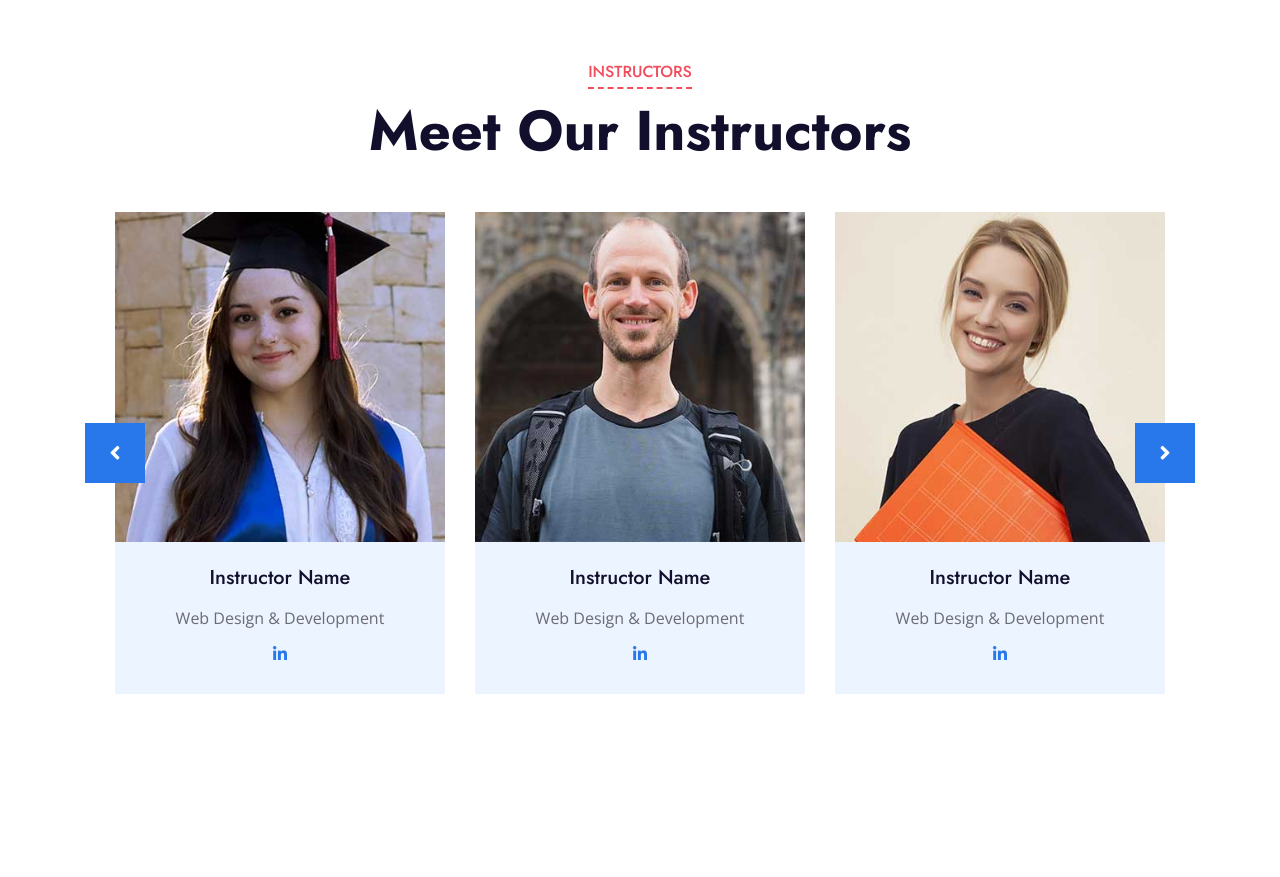
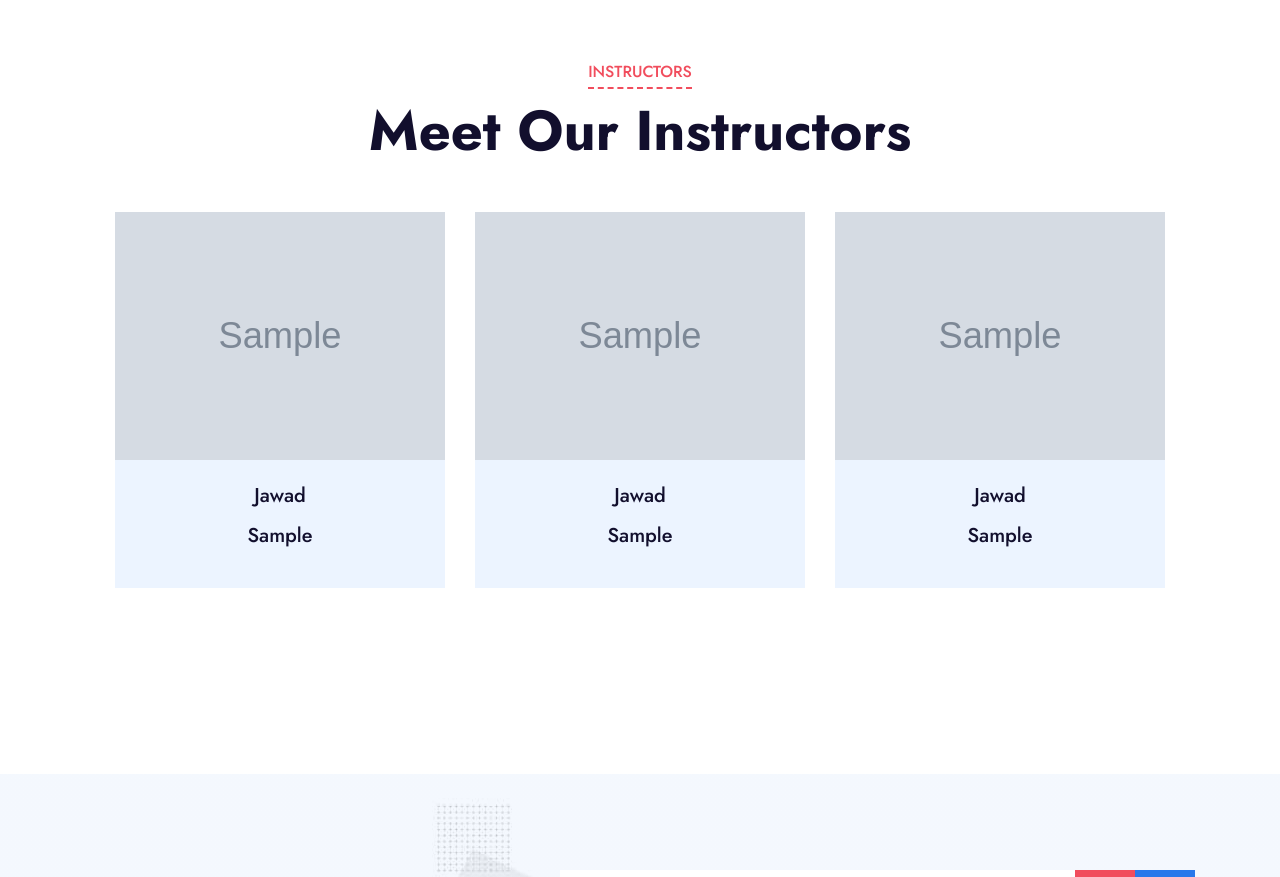
Before and after one commit to sameer0009/FYP, a PHP site: page / in a window 1280 px wide. Shown: the part 3252-4129 px from the top of the page. Run offline with PHP 8.4, Linux system fonts and the light colour scheme; data comes from the database, SQL or seed files in the repository; tables that the repository leaves empty hold one stand-in row (values such as "Sample post"); grey boxes marked "Sample" are stand-in pictures; some libraries are stand-ins or nearby versions.

Commit message:
my team updated on index

```diff
--- a/index.php
+++ b/index.php
@@ -211,6 +211,13 @@
 
 
     <!-- Team Start -->
+    <?php
+require('./dbcon.php');
+
+$sql="SELECT users.fname,profile_t.picture,profile_t.experience FROM users JOIN profile_t ON users.id=profile_t.id";
+$sql_run=mysqli_query($con,$sql);
+
+?>
     <div class="container-fluid py-5">
         <div class="container py-5">
             <div class="section-title text-center position-relative mb-5">
@@ -218,49 +225,29 @@
                 <h1 class="display-4">Meet Our Instructors</h1>
             </div>
             <div class="owl-carousel team-carousel position-relative" style="padding: 0 30px;">
+            <?php
+            if (mysqli_num_rows($sql_run)>0) {
+                while ($row=mysqli_fetch_assoc($sql_run)) {
+                    ?>
+
                 <div class="team-item">
-                    <img class="img-fluid w-100" src="img/team-1.jpg" alt="">
+                    <img class="img-fluid w-100" src="uploads/<?php echo $row['picture'];?>" alt="">
                     <div class="bg-light text-center p-4">
-                        <h5 class="mb-3">Instructor Name</h5>
-                        <p class="mb-2">Web Design & Development</p>
+                        <h5 class="mb-3"><?php echo $row['fname'];?></h5>
+                        <h5 class="mb-3"><?php echo $row['experience'];?></h5>
+                        <p class="mb-2">    </p>
                         <div class="d-flex justify-content-center">
-
-                            <a class="mx-1 p-1" href="#"><i class="fab fa-linkedin-in"></i></a>
                         </div>
                     </div>
                 </div>
-                <div class="team-item">
-                    <img class="img-fluid w-100" src="img/team-2.jpg" alt="">
-                    <div class="bg-light text-center p-4">
-                        <h5 class="mb-3">Instructor Name</h5>
-                        <p class="mb-2">Web Design & Development</p>
-                        <div class="d-flex justify-content-center">
-                            <a class="mx-1 p-1" href="#"><i class="fab fa-linkedin-in"></i></a>
-                        </div>
-                    </div>
-                </div>
-                <div class="team-item">
-                    <img class="img-fluid w-100" src="img/team-3.jpg" alt="">
-                    <div class="bg-light text-center p-4">
-                        <h5 class="mb-3">Instructor Name</h5>
-                        <p class="mb-2">Web Design & Development</p>
-                        <div class="d-flex justify-content-center">
 
-                            <a class="mx-1 p-1" href="#"><i class="fab fa-linkedin-in"></i></a>
-                        </div>
-                    </div>
-                </div>
-                <div class="team-item">
-                    <img class="img-fluid w-100" src="img/team-4.jpg" alt="">
-                    <div class="bg-light text-center p-4">
-                        <h5 class="mb-3">Instructor Name</h5>
-                        <p class="mb-2">Web Design & Development</p>
-                        <div class="d-flex justify-content-center">
-                            <a class="mx-1 p-1" href="#"><i class="fab fa-linkedin-in"></i></a>
-                        </div>
-                    </div>
-                </div>
-            </div>
+
+            <?php
+                }
+            }
+            ?>
+             </div>
+
         </div>
     </div>
     <!-- Team End -->
```
